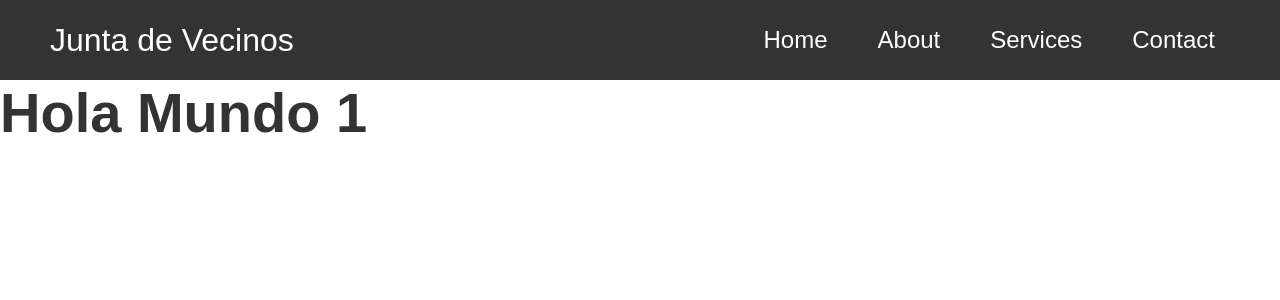
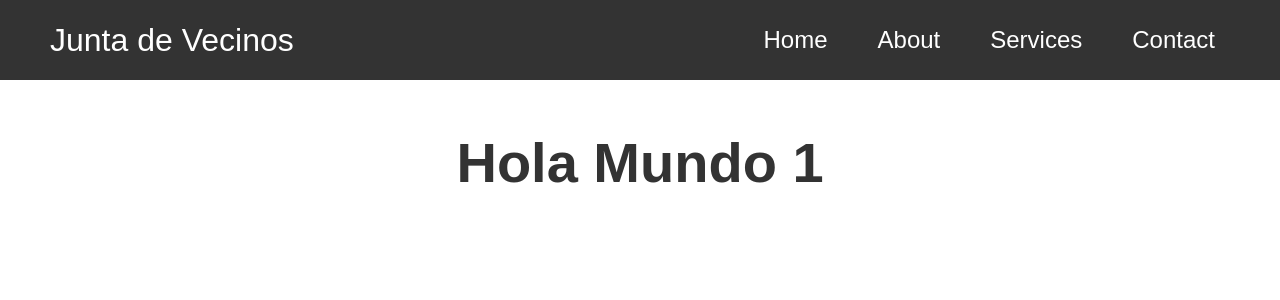
Before and after one commit to Benjamin1106/Proyeco-Portafolio, a React (Vite) app: page / in a window 1280 px wide. Shown: the top 300 px of the page. Built offline with nearby package versions, Linux system fonts and the light colour scheme.

Commit message:
cambios h1

```diff
--- a/src/navbar.css
+++ b/src/navbar.css
@@ -71,6 +71,8 @@
 h1 {
     font-size: 3rem;
     color: #333;
+    text-align: center;
+    margin-top: 50px;
 }
 
 p {
```
